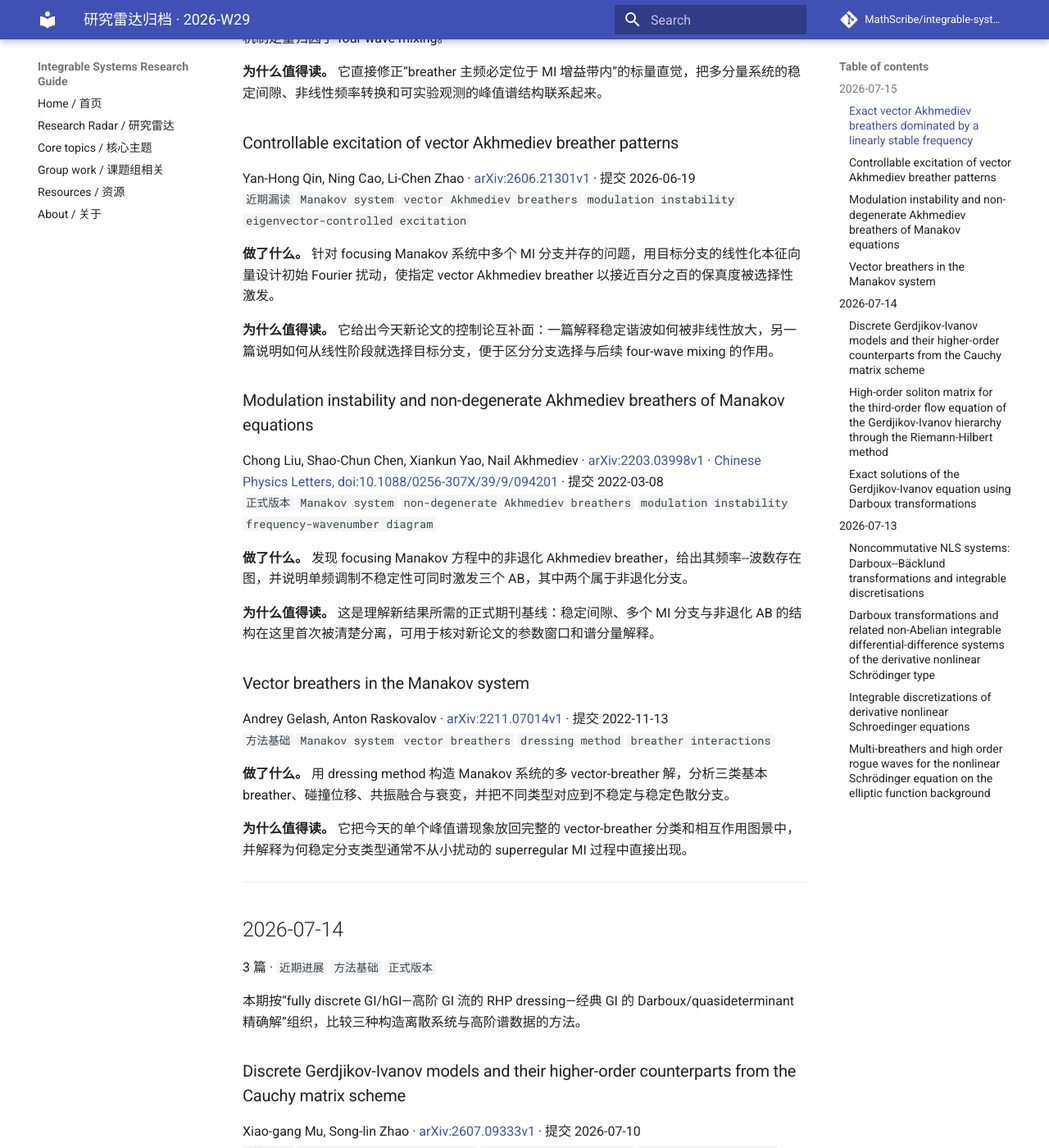
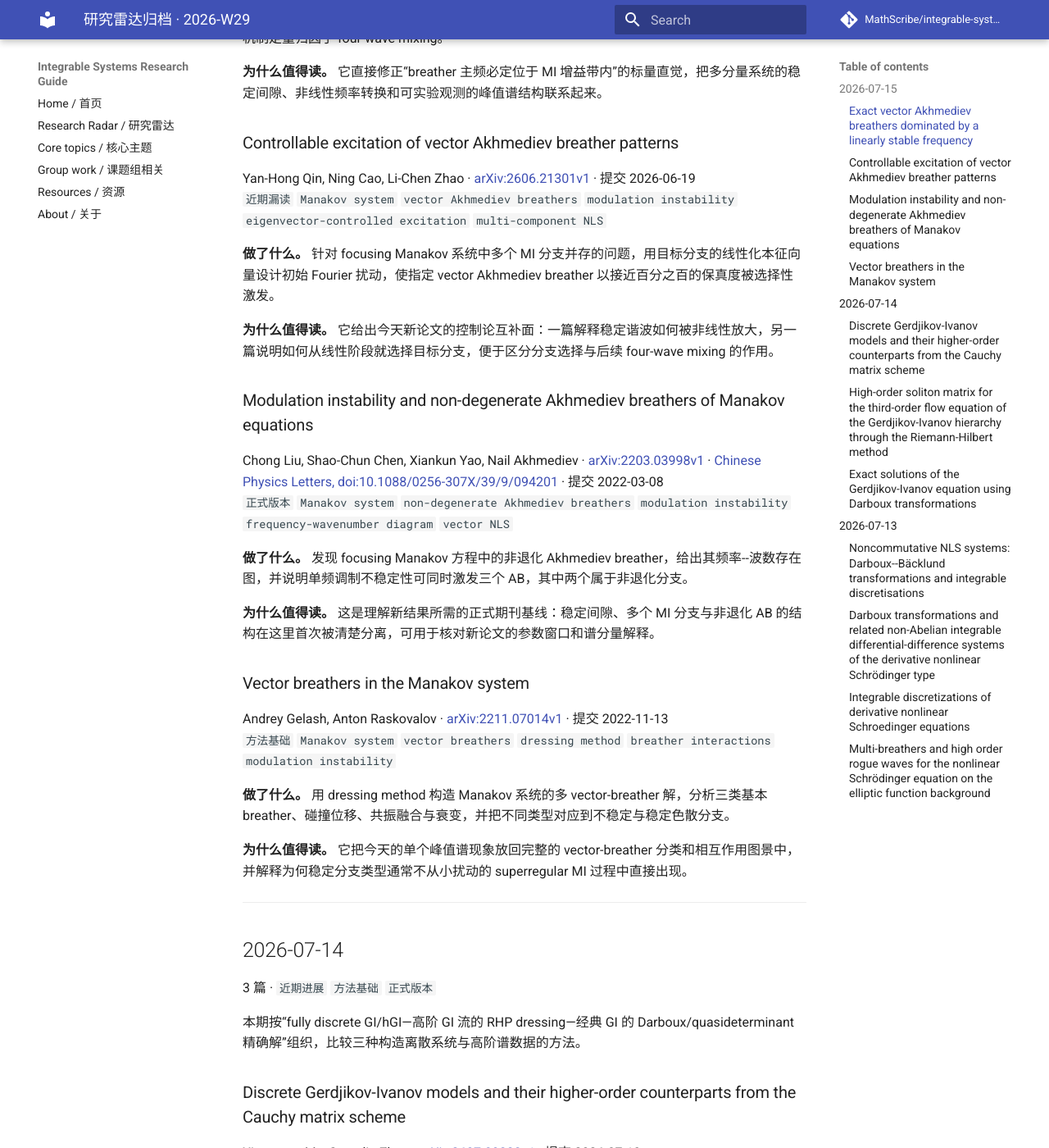
Before and after one commit to MathScribe/integrable-systems-guide, an MkDocs documentation site: the page built from docs/radar/2026-W29.md, in a window 1280 px wide and 1400 px high, scrolled down 670 px. Shown: the whole window at 82% size. Built offline with MkDocs 1.6.1 and Material for MkDocs 9.7.7, drawn with Linux system fonts in a browser that asks for light colours; comment, search, counter and statistics services are not loaded.

Commit message:
Sync generated radar tags

```diff
--- a/docs/radar/2026-W29.md
+++ b/docs/radar/2026-W29.md
@@ -22,7 +22,7 @@ Wen-Rong Sun, Chong Liu, Lei Wang, Fabio Baronio · [arXiv:2607.10954v1](https:/
 ### Controllable excitation of vector Akhmediev breather patterns
 
 Yan-Hong Qin, Ning Cao, Li-Chen Zhao · [arXiv:2606.21301v1](https://arxiv.org/abs/2606.21301) · 提交 2026-06-19
-`近期漏读` `Manakov system` `vector Akhmediev breathers` `modulation instability` `eigenvector-controlled excitation`
+`近期漏读` `Manakov system` `vector Akhmediev breathers` `modulation instability` `eigenvector-controlled excitation` `multi-component NLS`
 
 **做了什么。** 针对 focusing Manakov 系统中多个 MI 分支并存的问题，用目标分支的线性化本征向量设计初始 Fourier 扰动，使指定 vector Akhmediev breather 以接近百分之百的保真度被选择性激发。
 
@@ -31,7 +31,7 @@ Yan-Hong Qin, Ning Cao, Li-Chen Zhao · [arXiv:2606.21301v1](https://arxiv.org/a
 ### Modulation instability and non-degenerate Akhmediev breathers of Manakov equations
 
 Chong Liu, Shao-Chun Chen, Xiankun Yao, Nail Akhmediev · [arXiv:2203.03998v1](https://arxiv.org/abs/2203.03998) · [Chinese Physics Letters, doi:10.1088/0256-307X/39/9/094201](https://doi.org/10.1088/0256-307X/39/9/094201) · 提交 2022-03-08
-`正式版本` `Manakov system` `non-degenerate Akhmediev breathers` `modulation instability` `frequency-wavenumber diagram`
+`正式版本` `Manakov system` `non-degenerate Akhmediev breathers` `modulation instability` `frequency-wavenumber diagram` `vector NLS`
 
 **做了什么。** 发现 focusing Manakov 方程中的非退化 Akhmediev breather，给出其频率--波数存在图，并说明单频调制不稳定性可同时激发三个 AB，其中两个属于非退化分支。
 
@@ -40,7 +40,7 @@ Chong Liu, Shao-Chun Chen, Xiankun Yao, Nail Akhmediev · [arXiv:2203.03998v1](h
 ### Vector breathers in the Manakov system
 
 Andrey Gelash, Anton Raskovalov · [arXiv:2211.07014v1](https://arxiv.org/abs/2211.07014) · 提交 2022-11-13
-`方法基础` `Manakov system` `vector breathers` `dressing method` `breather interactions`
+`方法基础` `Manakov system` `vector breathers` `dressing method` `breather interactions` `modulation instability`
 
 **做了什么。** 用 dressing method 构造 Manakov 系统的多 vector-breather 解，分析三类基本 breather、碰撞位移、共振融合与衰变，并把不同类型对应到不稳定与稳定色散分支。
 
```
